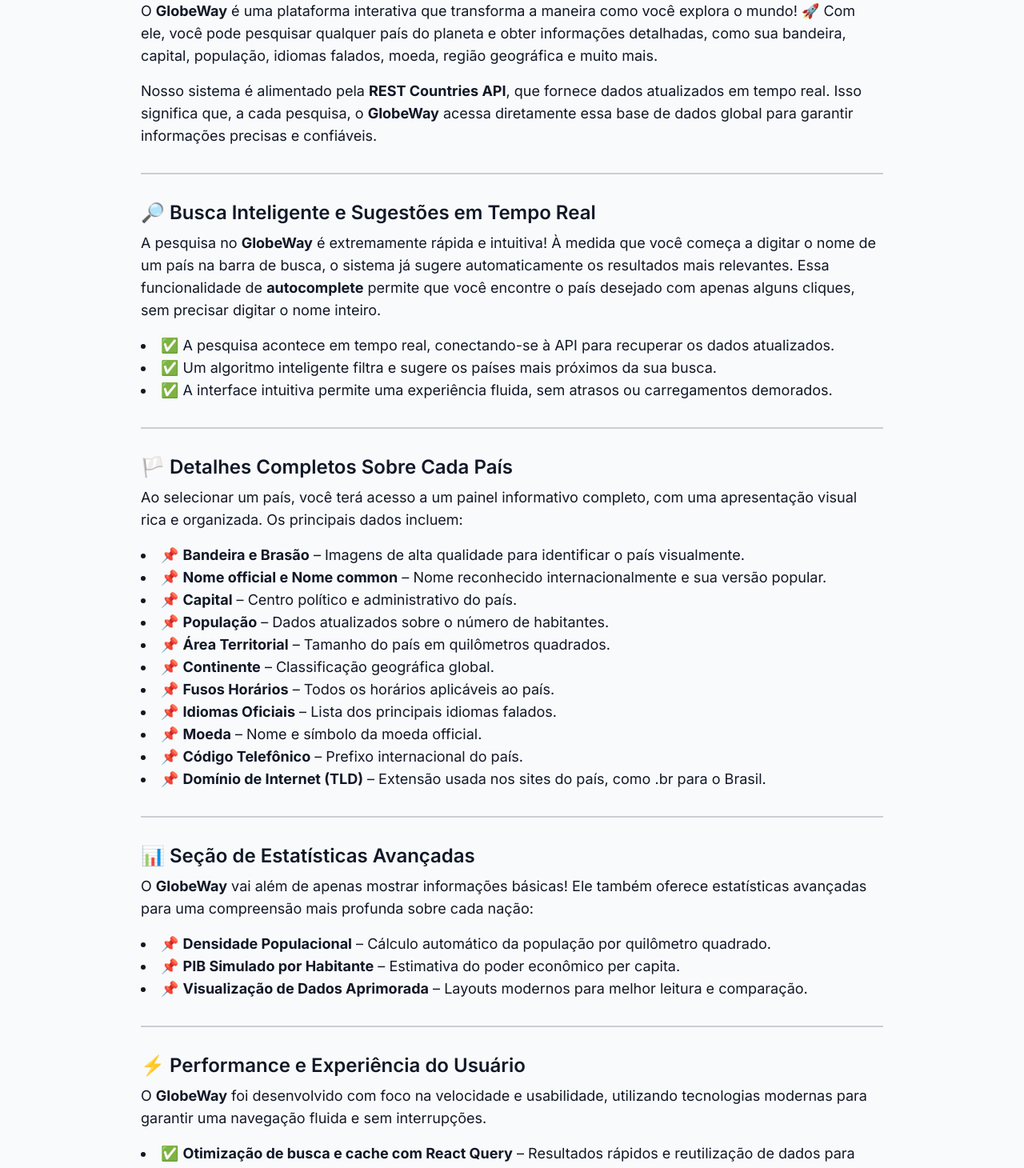
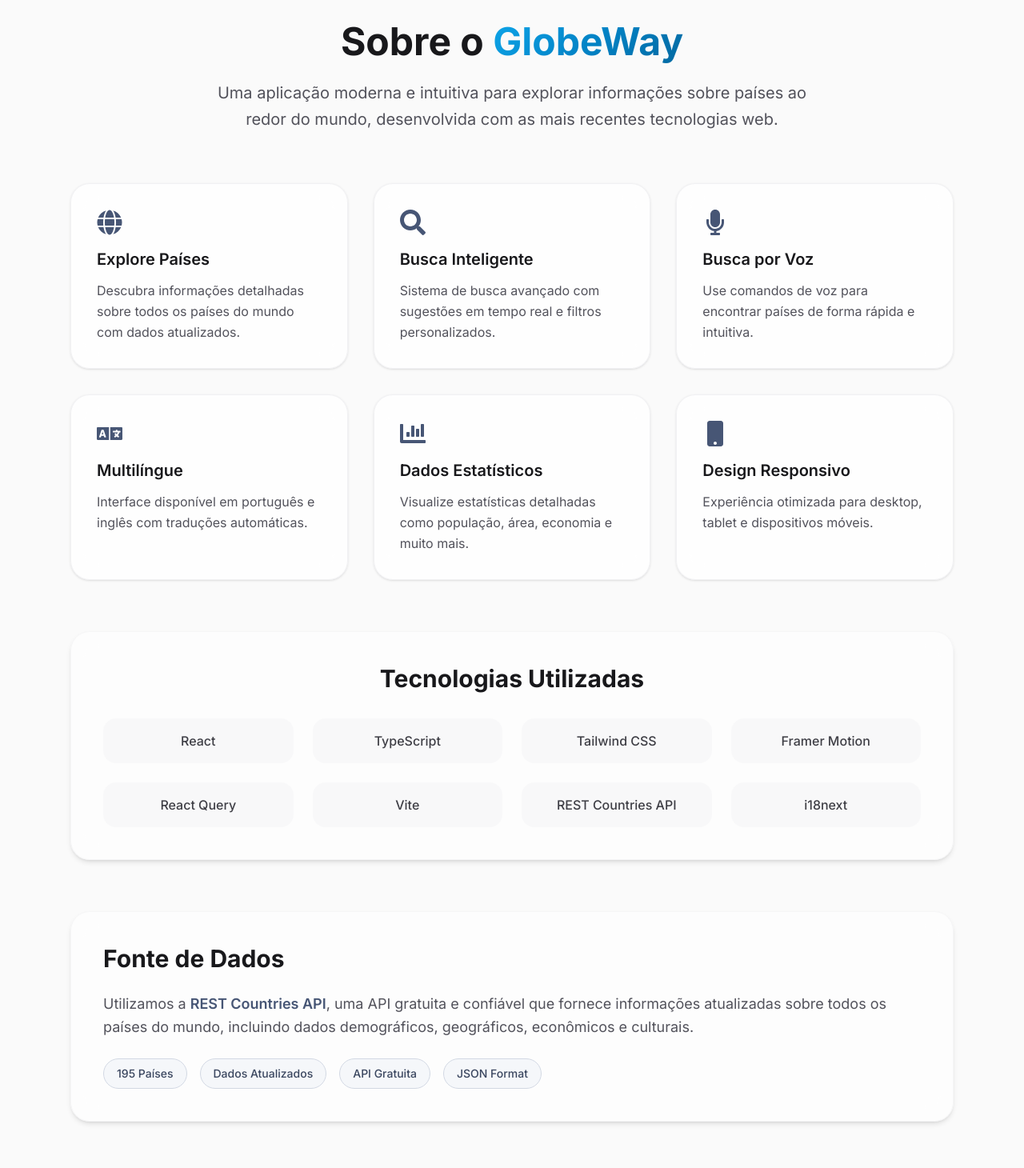
Before and after one commit to rwbe/globeway, a React (Vite) app: page /about in a window 1280 px wide. Shown: the part 100-1560 px from the top of the page at 80% size. Built offline with nearby package versions, Linux system fonts and the light colour scheme.

Commit message:
complete redesign of the About page with animations and new structure

```diff
--- a/src/pages/About.tsx
+++ b/src/pages/About.tsx
@@ -1,75 +1,180 @@
-import { FC } from 'react';
-import { useTranslation } from 'react-i18next';
+import { FC, useEffect } from 'react';
+import { motion } from 'framer-motion';
+import { FaGlobe, FaSearch, FaLanguage, FaMicrophone, FaChartBar, FaMobile } from 'react-icons/fa';
 
 interface AboutProps {
   isDarkMode: boolean;
 }
 
 const About: FC<AboutProps> = ({ isDarkMode }) => {
-  const { t } = useTranslation('about');
-
-  // Função auxiliar para garantir que o valor retornado por t seja um array
-  const getArray = (key: string) => {
-    const value = t(key, { returnObjects: true });
-    return Array.isArray(value) ? value : [value];
-  };
+  useEffect(() => {
+    window.scrollTo(0, 0);
+  }, []);
+  const features = [
+    {
+      icon: <FaGlobe className="w-8 h-8" />,
+      title: "Explore Países",
+      description: "Descubra informações detalhadas sobre todos os países do mundo com dados atualizados."
+    },
+    {
+      icon: <FaSearch className="w-8 h-8" />,
+      title: "Busca Inteligente",
+      description: "Sistema de busca avançado com sugestões em tempo real e filtros personalizados."
+    },
+    {
+      icon: <FaMicrophone className="w-8 h-8" />,
+      title: "Busca por Voz",
+      description: "Use comandos de voz para encontrar países de forma rápida e intuitiva."
+    },
+    {
+      icon: <FaLanguage className="w-8 h-8" />,
+      title: "Multilíngue",
+      description: "Interface disponível em português e inglês com traduções automáticas."
+    },
+    {
+      icon: <FaChartBar className="w-8 h-8" />,
+      title: "Dados Estatísticos",
+      description: "Visualize estatísticas detalhadas como população, área, economia e muito mais."
+    },
+    {
+      icon: <FaMobile className="w-8 h-8" />,
+      title: "Design Responsivo",
+      description: "Experiência otimizada para desktop, tablet e dispositivos móveis."
+    }
+  ];
 
   return (
-    <div className={`max-w-5xl mx-auto p-12 ${isDarkMode ? 'text-white' : 'text-gray-900'}`}>
-      <h1 className="text-3xl font-bold mb-4">{t('title')}</h1>
-      <p className="text-lg" dangerouslySetInnerHTML={{ __html: t('description') }} />
-      <p className="mt-4 text-lg" dangerouslySetInnerHTML={{ __html: t('apiDescription') }} />
+    <div className={`min-h-screen ${isDarkMode ? 'bg-neutral-900' : 'bg-neutral-50'}`}>
+      <div className="max-w-6xl mx-auto px-6 pt-32 pb-24">
+        {/* Hero Section */}
+        <motion.div
+          initial={{ opacity: 0, y: 20 }}
+          animate={{ opacity: 1, y: 0 }}
+          transition={{ duration: 0.8 }}
+          className="text-center mb-16"
+        >
+          <h1 className={`text-5xl font-bold mb-6 ${
+            isDarkMode ? 'text-white' : 'text-neutral-900'
+          }`}>
+            Sobre o <span className="text-gradient">GlobeWay</span>
+          </h1>
+          <p className={`text-xl leading-relaxed max-w-3xl mx-auto ${
+            isDarkMode ? 'text-neutral-300' : 'text-neutral-600'
+          }`}>
+            Uma aplicação moderna e intuitiva para explorar informações sobre países ao redor do mundo,
+            desenvolvida com as mais recentes tecnologias web.
+          </p>
+        </motion.div>
 
-      <div className="my-8">
-        <div className="border-t-2 border-gray-400/50 dark:border-gray-600/50"></div>
-      </div>
+        {/* Features Grid */}
+        <motion.div
+          initial={{ opacity: 0, y: 40 }}
+          animate={{ opacity: 1, y: 0 }}
+          transition={{ duration: 0.8, delay: 0.2 }}
+          className="grid grid-cols-1 md:grid-cols-2 lg:grid-cols-3 gap-8 mb-16"
+        >
+          {features.map((feature, index) => (
+            <motion.div
+              key={index}
+              initial={{ opacity: 0, y: 20 }}
+              animate={{ opacity: 1, y: 0 }}
+              transition={{ duration: 0.6, delay: 0.1 * index }}
+              className={`p-8 rounded-3xl transition-all duration-300 hover:scale-105 ${
+                isDarkMode
+                  ? 'bg-neutral-800/80 border border-neutral-700/50 hover:border-neutral-600/70'
+                  : 'bg-white/80 border border-neutral-200/50 hover:border-neutral-300/70'
+              } glass shadow-gentle hover:shadow-elegant`}
+            >
+              <div className={`mb-4 ${isDarkMode ? 'text-primary-400' : 'text-primary-600'}`}>
+                {feature.icon}
+              </div>
+              <h3 className={`text-xl font-semibold mb-3 ${
+                isDarkMode ? 'text-white' : 'text-neutral-900'
+              }`}>
+                {feature.title}
+              </h3>
+              <p className={`leading-relaxed ${
+                isDarkMode ? 'text-neutral-300' : 'text-neutral-600'
+              }`}>
+                {feature.description}
+              </p>
+            </motion.div>
+          ))}
+        </motion.div>
 
-      <h2 className="text-2xl font-semibold mt-6" dangerouslySetInnerHTML={{ __html: t('searchTitle') }} />
-      <p className="mt-2 text-lg" dangerouslySetInnerHTML={{ __html: t('searchDescription') }} />
-      <ul className="mt-4 text-lg list-disc list-inside">
-        {getArray('searchFeatures').map((feature, index) => (
-          <li key={index} dangerouslySetInnerHTML={{ __html: feature }} />
-        ))}
-      </ul>
+        {/* Technology Stack */}
+        <motion.div
+          initial={{ opacity: 0, y: 40 }}
+          animate={{ opacity: 1, y: 0 }}
+          transition={{ duration: 0.8, delay: 0.4 }}
+          className={`p-10 rounded-3xl mb-16 ${
+            isDarkMode
+              ? 'bg-neutral-800/60 border border-neutral-700/30'
+              : 'bg-white/60 border border-neutral-200/30'
+          } glass shadow-elegant`}
+        >
+          <h2 className={`text-3xl font-bold mb-8 text-center ${
+            isDarkMode ? 'text-white' : 'text-neutral-900'
+          }`}>
+            Tecnologias Utilizadas
+          </h2>
+          <div className="grid grid-cols-2 md:grid-cols-4 gap-6">
+            {['React', 'TypeScript', 'Tailwind CSS', 'Framer Motion', 'React Query', 'Vite', 'REST Countries API', 'i18next'].map((tech, index) => (
+              <motion.div
+                key={tech}
+                initial={{ opacity: 0, scale: 0.8 }}
+                animate={{ opacity: 1, scale: 1 }}
+                transition={{ duration: 0.5, delay: 0.05 * index }}
+                className={`p-4 rounded-2xl text-center font-medium transition-colors duration-200 ${
+                  isDarkMode
+                    ? 'bg-neutral-700/50 text-neutral-200 hover:bg-neutral-600/50'
+                    : 'bg-neutral-100/50 text-neutral-700 hover:bg-neutral-200/50'
+                }`}
+              >
+                {tech}
+              </motion.div>
+            ))}
+          </div>
+        </motion.div>
 
-      <div className="my-8">
-        <div className="border-t-2 border-gray-400/50 dark:border-gray-600/50"></div>
-      </div>
-
-      <h2 className="text-2xl font-semibold mt-6" dangerouslySetInnerHTML={{ __html: t('detailsTitle') }} />
-      <p className="mt-2 text-lg" dangerouslySetInnerHTML={{ __html: t('detailsDescription') }} />
-      <ul className="mt-4 text-lg list-disc list-inside">
-        {getArray('detailsFeatures').map((feature, index) => (
-          <li key={index} dangerouslySetInnerHTML={{ __html: feature }} />
-        ))}
-      </ul>
-
-      <div className="my-8">
-        <div className="border-t-2 border-gray-400/50 dark:border-gray-600/50"></div>
-      </div>
-
-      <h2 className="text-2xl font-semibold mt-6" dangerouslySetInnerHTML={{ __html: t('statsTitle') }} />
-      <p className="mt-2 text-lg" dangerouslySetInnerHTML={{ __html: t('statsDescription') }} />
-      <ul className="mt-4 text-lg list-disc list-inside">
-        {getArray('statsFeatures').map((feature, index) => (
-          <li key={index} dangerouslySetInnerHTML={{ __html: feature }} />
-        ))}
-      </ul>
-
-      <div className="my-8">
-        <div className="border-t-2 border-gray-400/50 dark:border-gray-600/50"></div>
-      </div>
-
-      <h2 className="text-2xl font-semibold mt-6" dangerouslySetInnerHTML={{ __html: t('performanceTitle') }} />
-      <p className="mt-2 text-lg" dangerouslySetInnerHTML={{ __html: t('performanceDescription') }} />
-      <ul className="mt-4 text-lg list-disc list-inside">
-        {getArray('performanceFeatures').map((feature, index) => (
-          <li key={index} dangerouslySetInnerHTML={{ __html: feature }} />
-        ))}
-      </ul>
-
-      <div className="my-8">
-        <div className="border-t-2 border-gray-400/50 dark:border-gray-600/50"></div>
+        {/* API Information */}
+        <motion.div
+          initial={{ opacity: 0, y: 40 }}
+          animate={{ opacity: 1, y: 0 }}
+          transition={{ duration: 0.8, delay: 0.6 }}
+          className={`p-10 rounded-3xl ${
+            isDarkMode
+              ? 'bg-neutral-800/60 border border-neutral-700/30'
+              : 'bg-white/60 border border-neutral-200/30'
+          } glass shadow-elegant`}
+        >
+          <h2 className={`text-3xl font-bold mb-6 ${
+            isDarkMode ? 'text-white' : 'text-neutral-900'
+          }`}>
+            Fonte de Dados
+          </h2>
+          <p className={`text-lg leading-relaxed mb-6 ${
+            isDarkMode ? 'text-neutral-300' : 'text-neutral-600'
+          }`}>
+            Utilizamos a <span className="font-semibold text-primary-600">REST Countries API</span>,
+            uma API gratuita e confiável que fornece informações atualizadas sobre todos os países do mundo,
+            incluindo dados demográficos, geográficos, econômicos e culturais.
+          </p>
+          <div className="flex flex-wrap gap-4">
+            {['195 Países', 'Dados Atualizados', 'API Gratuita', 'JSON Format'].map((tag, index) => (
+              <span
+                key={index}
+                className={`px-4 py-2 rounded-full text-sm font-medium ${
+                  isDarkMode
+                    ? 'bg-primary-900/50 text-primary-300 border border-primary-700/50'
+                    : 'bg-primary-50 text-primary-700 border border-primary-200'
+                }`}
+              >
+                {tag}
+              </span>
+            ))}
+          </div>
+        </motion.div>
       </div>
     </div>
   );
```
